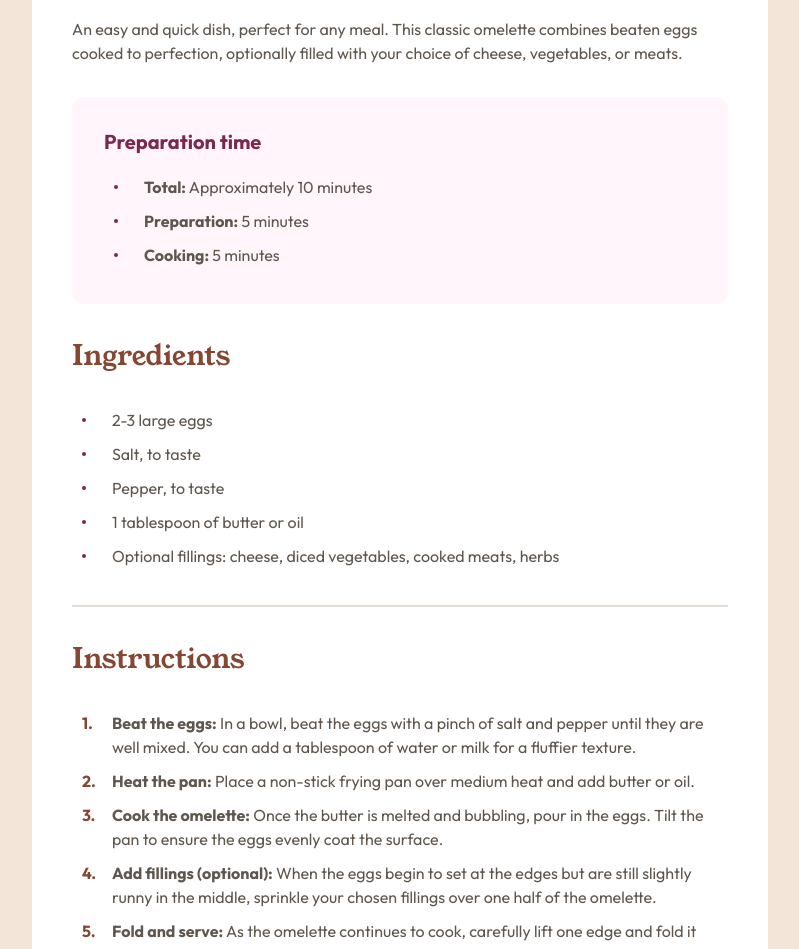
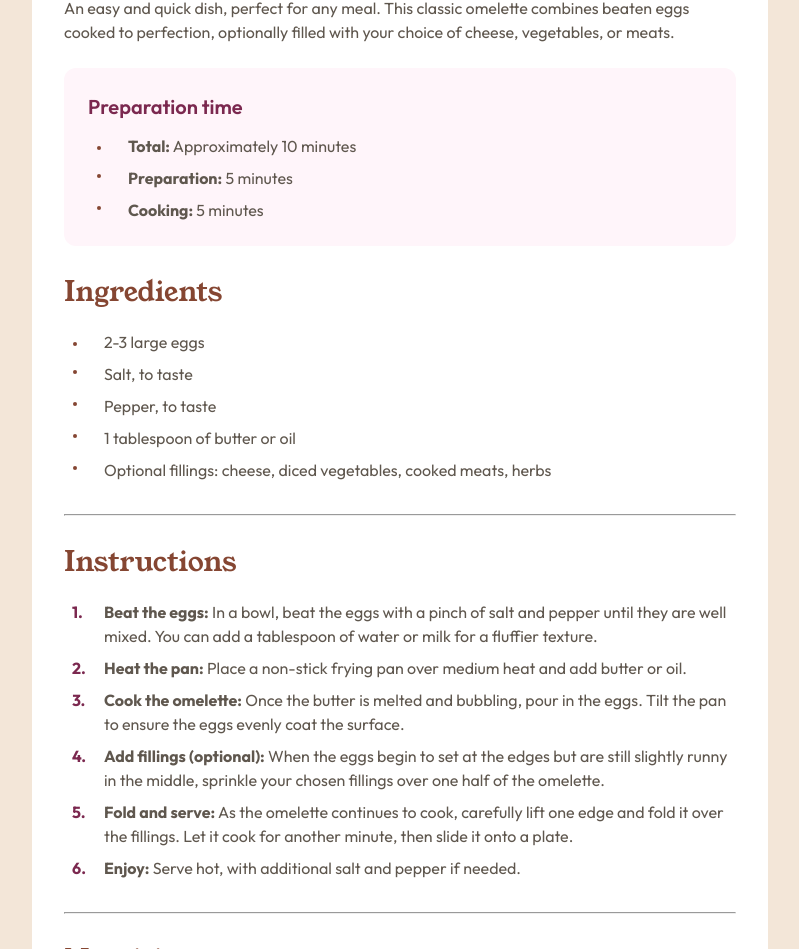
Before and after one commit to jrgenweb/recipe-page-main, a plain HTML site: page index.html in a window 1280 px wide. Shown: the part 569-1518 px from the top of the page, without its empty margins (240-1039 px from the left). Drawn offline with Linux system fonts and the light colour scheme.

Commit message:
refactoring..

```diff
--- a/assets/css/style.scss
+++ b/assets/css/style.scss
@@ -13,216 +13,224 @@
 ### Primary
 */
 :root {
-    --clr-nutmeg: hsl(14, 45%, 36%);
-    --clr-dark-raspberry: hsl(332, 51%, 32%);
-    --clr-white: hsl(0, 0%, 100%);
-    --clr-rose-white: hsl(330, 100%, 98%);
-    --clr-eggshell: hsl(30, 54%, 90%);
-    --clr-light-grey: hsl(30, 18%, 87%);
-    --clr-wenge-brown: hsl(30, 10%, 34%);
-    --clr-dark-charcoal: hsl(24, 5%, 18%);
+    /* primary colors */
+    --clr-primary: hsl(14, 45%, 36%);
+    --clr-secondary: hsl(332, 51%, 32%);
+
+    /* neutral colors */
+    --clr-neutral-white: hsl(0, 0%, 100%);
+    --clr-neutral-rose-white: hsl(330, 100%, 98%);
+    --clr-neutral-eggshell: hsl(30, 54%, 90%);
+    --clr-neutral-light-grey: hsl(30, 18%, 87%);
+    --clr-neutral-wenge-brown: hsl(30, 10%, 34%);
+    --clr-neutral-dark-charcoal: hsl(24, 5%, 18%);
 
     --spacing-l: 3.2rem;
     --spacing-m: calc(var(--spacing-l) * 0.875);
     --spacing-s: calc(var(--spacing-l) * 0.75);
 }
 
-//### Neutral
+/* font weights */
+$fw-400: 400;
+$fw-600: 600;
+$fw-700: 700;
 
-//
+/* typography*/
 
-$font-weight: 400;
-$font-weight-bold: 600;
-$font-weight-bolder: 700;
+%body_regular {
+    font-size: 1rem; //16px
+    line-height: 150%;
+    font-weight: $fw-400;
+}
 
-$padding: 4rem;
-$border-radius: 2.4rem;
+%body_bold {
+    font-size: 1rem;
+    font-weight: $fw-600;
+    line-height: 150%;
+}
 
-/* for margin and padding*/
-// 4*0.8 = 3.2 , 4*0.7 = 2.8
-$spacing-m: 3.2rem; //3.2 * 0.875 = 2.8
-$spacing-s: 2.8rem;
+%heading_l {
+    font-size: 2.25rem;
+    line-height: 1;
+    font-family: "Young Serif";
+    font-weight: $fw-400;
+}
 
+%heading_xl {
+    font-size: 2.5rem;
+    line-height: 1;
+    font-family: "Young Serif";
+    font-weight: $fw-400;
+}
+
+%heading_m {
+    font-size: 1.75rem;
+    line-height: 1;
+    font-weight: $fw-400;
+    font-family: "Young Serif";
+}
+%heading_s {
+    font-weight: $fw-600;
+
+    font-size: 1.25rem;
+}
+
+html {
+    box-sizing: border-box;
+}
 *,
 *::before,
 *::after {
     margin: 0;
     padding: 0;
-    box-sizing: border-box;
-}
-html {
-    font-size: 10px;
-}
-body {
-    font-size: 1.6rem;
-    background-color: var(--clr-eggshell);
-    color: var(--clr-wenge-brown);
-    font-weight: $font-weight;
-    font-family: "Outfit";
+    box-sizing: inherit;
 }
 
-@media (min-width: 600px) {
-    :root {
-        --spacing-l: 4rem;
-        --spacing-m: calc(var(--spacing-l) * 0.8);
-        --spacing-s: calc(var(--spacing-l) * 0.7);
+body {
+    background-color: var(--clr-neutral-eggshell);
+    color: var(--clr-neutral-wenge-brown);
+    font-family: "Outfit";
+    @extend %body_regular;
 }
-    main {
-        max-width: 73.6rem;
-        border-radius: $border-radius;
+
+/*typography*/
+h1 {
+    @extend %heading_l;
+    color: var(--clr-neutral-dark-charcoal);
 }
-    body {
-        display: grid;
-        place-content: center;
-        margin: 12.3rem 0;
+h2 {
+    @extend %heading_m;
+    color: var(--clr-primary);
+    margin: 2rem 0 1.5rem 0;
 }
-    main {
-        figure {
-            max-width: calc(100% - (var(--spacing-l) * 2));
-            margin: var(--spacing-l) var(--spacing-l) 0 var(--spacing-l);
+
+p {
+    @extend %body_regular;
+    margin: 1.5rem 0;
+}
+.overline {
+    @extend %heading_s;
+    color: var(--clr-secondary);
+    margin: 0 0 0.75rem 0;
+}
+
+.recipe_page {
+    background-color: var(--clr-neutral-white);
+
     img {
-                border-radius: calc($border-radius / 2);
-                object-fit: contain;
-                max-width: 100%;
+        width: 100%;
     }
+
+    &_content {
+        padding: 2rem;
     }
-    }
-    h1 {
-        font-size: 4rem;
+
+    &_preparation {
+        background-color: var(--clr-neutral-rose-white);
+        padding: 1.5rem;
+        border-radius: 0.75rem;
     }
 }
 
-main {
-    background-color: var(--clr-white);
-    figure {
-        width: 100%;
-        img {
-            max-width: 100%;
-        }
-    }
-    h1 {
-        font-size: 3.6rem;
-        font-family: "Young Serif";
-        font-weight: $font-weight;
-        padding-top: 0;
-        padding-bottom: var(--spacing-s);
-        color: var(--clr-dark-charcoal);
-    }
-    h1 + p {
-        line-height: 150%;
-    }
+ul,
+ol {
+    padding-left: 2.5rem;
+    list-style: none;
 
-    article {
-        padding: 0 var(--spacing-l) var(--spacing-l) var(--spacing-l);
-        section:first-child {
-            margin-top: 4rem;
-            p {
-                line-height: 150%;
-            }
-        }
-        .preparation {
-            background-color: var(--clr-rose-white);
-            padding: var(--spacing-m);
-            margin-top: var(--spacing-m);
-            border-radius: calc($border-radius / 2);
-            h3 {
-                font-family: "Outfit";
-                color: var(--clr-dark-raspberry);
-                font-size: 2rem;
-            }
-            ul {
-                margin-top: 1.6rem;
-            }
-        }
-        .ingredients {
-            margin-top: var(--spacing-m);
-        }
+    li {
+        line-height: 1.5;
+        position: relative;
 
-        .nutrition {
-            p {
-                margin: var(--spacing-s) 0;
-            }
-
-            dl {
-                display: grid;
-                grid-template-columns: 1fr 1fr;
-            }
-            dt:not(:last-of-type),
-            dd:not(:last-of-type) {
-                border-bottom: 0.2rem solid var(--clr-light-grey);
-            }
-            dt,
-            dd {
-                padding: 1.5rem var(--spacing-m);
-            }
-            dd {
-                color: var(--clr-nutmeg);
-                font-weight: $font-weight-bolder;
-            }
+        span {
+            font-weight: $fw-700;
         }
     }
 
-    h2 {
-        font-size: 2.8rem;
-        color: var(--clr-nutmeg);
-        font-family: "Young Serif";
-        font-weight: $font-weight;
+    li:not(:first-child) {
+        padding-top: 0.5rem;
     }
-
-    ul li,
-    ol li {
-        padding: 0.5rem 0;
-        line-height: 150%;
-        span {
-            font-weight: bold;
-        }
-    }
-    ul,
-    ol {
-        margin-top: var(--spacing-s);
 }
 
 ul {
-        list-style-type: none;
-        padding-left: 4rem;
-
-        li {
-            position: relative;
-            &::before {
+    li::before {
         content: "";
-                background-color: var(--clr-dark-raspberry);
-                width: 0.4rem;
+        width: 0.25rem;
         aspect-ratio: 1;
         border-radius: 50%;
+        background-color: var(--clr-primary);
         position: absolute;
-                left: -3rem;
-                margin-top: 1rem;
-                margin-right: 30px;
-                font-size: 1rem;
-                vertical-align: middle;
-            }
+        left: -1.95rem;
+        top: 50%;
     }
 }
 
 ol {
-        counter-reset: item;
-        list-style-type: none;
+    list-style: none;
+    counter-reset: count;
     li {
-            position: relative;
-            margin-left: 4rem;
-            &::before {
-                content: counter(item) ".";
-                counter-increment: item;
-                color: var(--clr-nutmeg);
-                font-weight: $font-weight-bolder;
+        counter-increment: count;
+    }
+    li::before {
+        content: counter(count) ".";
+        @extend %body_bold;
         position: absolute;
-                left: -3rem;
-            }
+        left: -2rem;
+        color: var(--clr-secondary);
+
+        font-weight: $fw-700;
     }
 }
 
 hr {
-        border: 0.1rem solid var(--clr-light-grey);
-        margin: var(--spacing-m) 0;
+    margin: 2rem 0;
+}
+
+dl {
+    padding: 0 2rem;
+    display: grid;
+    grid-template-columns: 1fr 1fr;
+    row-gap: 1.5rem;
+    dd {
+        @extend %body_bold;
+        padding-left: 0.5rem;
+        color: var(--clr-primary);
     }
 }
+
+/*600px*/
+@media (min-width: 37.5rem) {
+    $br-radius: 0.75rem;
+    .recipe_page {
+        max-width: 736px;
+        margin: 0 auto;
+        border-radius: $br-radius;
+    }
+    main {
+        width: 100%;
+        padding: 7.6875rem 0;
+    }
+
+    figure {
+        padding: 2.5rem 2.5rem 0rem 2.5rem;
+    }
+    h1 {
+        font-size: 2.5rem;
+        padding-top: 0;
+    }
+    img {
+        max-width: 656px;
+        border-radius: $br-radius;
+    }
+
+    dl {
+        row-gap: 0.65rem;
+    }
+    dt,
+    dd {
+        padding-bottom: 0.75rem;
+    }
+    dl dt,
+    dl dd {
+        border-bottom: 1px solid var(--clr-neutral-light-grey);
+    }
+}
--- a/index.html
+++ b/index.html
@@ -4,49 +4,35 @@
 <head>
   <meta charset="UTF-8">
   <meta name="viewport" content="width=device-width, initial-scale=1.0">
-  <!-- displays site properly based on user's device -->
-
   <link rel="icon" type="image/png" sizes="32x32" href="./assets/images/favicon-32x32.png">
-
   <title>Frontend Mentor | Recipe page</title>
-
   <link rel="stylesheet" href="assets/css/style.css">
-  <!-- Feel free to remove these styles or customise in your own stylesheet 👍 -->
-  <style>
-    .attribution {
-      font-size: 11px;
-      text-align: center;
-    }
-
-    .attribution a {
-      color: hsl(228, 45%, 44%);
-    }
-  </style>
 </head>
 
 <body>
 
   <main>
+    <article class="recipe_page">
       <figure>
         <img src="assets/images/image-omelette.jpeg" alt="Omelette image">
       </figure>
-    <article>
-      <section>
+      <section class="recipe_page_content">
+
         <h1>Simple Omelette Recipe</h1>
         <p>
           An easy and quick dish, perfect for any meal. This classic omelette combines beaten eggs cooked
           to perfection, optionally filled with your choice of cheese, vegetables, or meats.
         </p>
-      </section>
-      <section class="preparation">
-        <h3>Preparation time</h3>
+
+        <section class="recipe_page_preparation">
+          <p class="overline">Preparation time</p>
           <ul>
             <li><span>Total:</span> Approximately 10 minutes</li>
             <li><span>Preparation:</span> 5 minutes</li>
             <li><span>Cooking:</span> 5 minutes</li>
           </ul>
         </section>
-      <section class="ingredients">
+
         <h2>Ingredients</h2>
         <ul>
           <li>2-3 large eggs</li>
@@ -55,9 +41,9 @@
           <li>1 tablespoon of butter or oil</li>
           <li>Optional fillings: cheese, diced vegetables, cooked meats, herbs</li>
         </ul>
-      </section>
+
         <hr>
-      <section>
+
         <h2>Instructions</h2>
         <ol>
           <li><span>Beat the eggs:</span> In a bowl, beat the eggs with a pinch of salt and pepper until they are well
@@ -81,9 +67,9 @@
           <li><span>Enjoy:</span> Serve hot, with additional salt and pepper if needed.
           </li>
         </ol>
-      </section>
+
         <hr>
-      <section class="nutrition">
+
         <h2>Nutrition</h2>
         <p>
           The table below shows nutritional values per serving without the additional fillings.
@@ -98,8 +84,9 @@
           <dt>Fat</dt>
           <dd>22g</dd>
         </dl>
+
       </section>
-    </article>
+
   </main>
 
 
```
Also changed, not shown: assets/css/style.css, 1 other file. Lines whose indentation alone changed are shown as unchanged.
